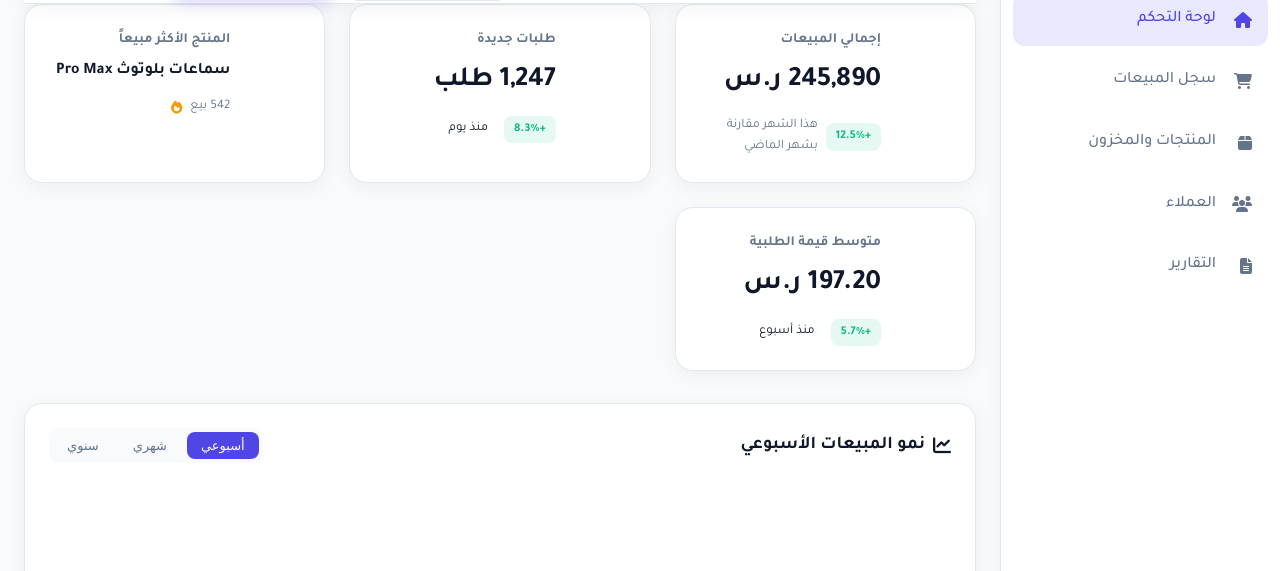
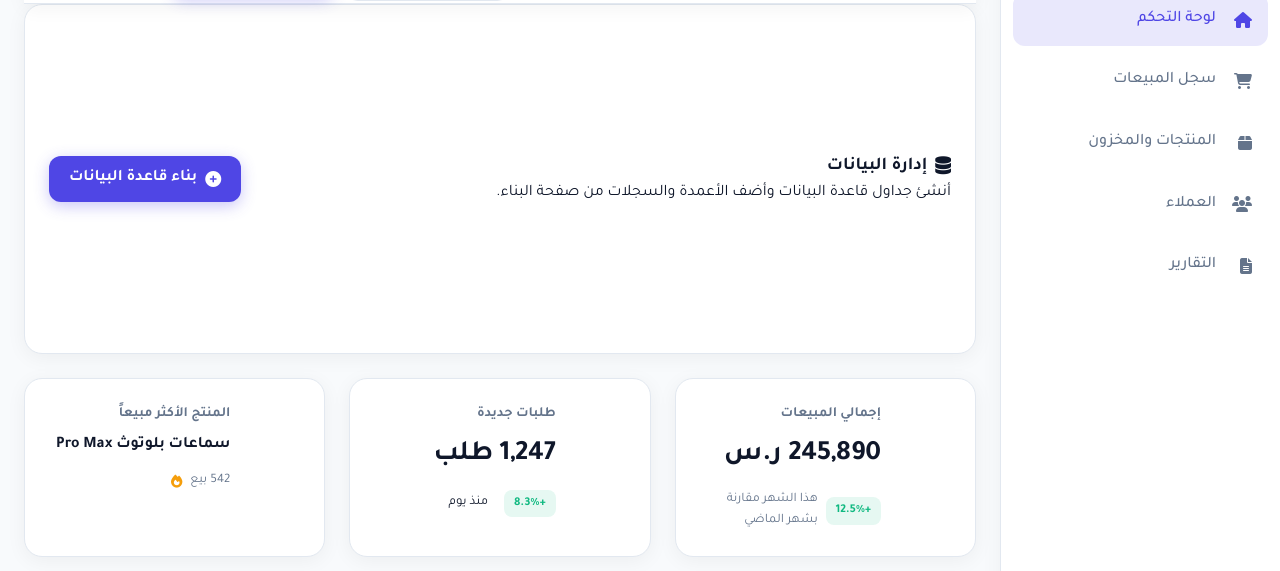
Before and after one commit to abinadwan/report-one, a plain HTML site: page index.html in a window 1280 px wide. Shown: the part 153-724 px from the top of the page. Drawn offline with nearby package versions, Linux system fonts and the light colour scheme.

Commit message:
Add prominent database builder shortcut on dashboard

```diff
--- a/index.html
+++ b/index.html
@@ -127,6 +127,19 @@
 
             <!-- DASHBOARD OVERVIEW SECTION -->
             <section id="dashboard" class="dashboard-section active">
+                <!-- Database builder shortcut -->
+                <div class="card" style="margin-bottom: 24px;">
+                    <div class="card-body" style="display: flex; align-items: center; justify-content: space-between; gap: 16px; flex-wrap: wrap;">
+                        <div>
+                            <h3 class="card-title"><i class="fas fa-database" aria-hidden="true"></i> إدارة البيانات</h3>
+                            <p>أنشئ جداول قاعدة البيانات وأضف الأعمدة والسجلات من صفحة البناء.</p>
+                        </div>
+                        <a href="db.html" class="btn btn-primary" style="text-decoration: none;">
+                            <i class="fas fa-plus-circle" aria-hidden="true"></i>
+                            <span>بناء قاعدة البيانات</span>
+                        </a>
+                    </div>
+                </div>
 
                 <!-- KPI CARDS GRID -->
                 <div class="kpi-grid">
```
